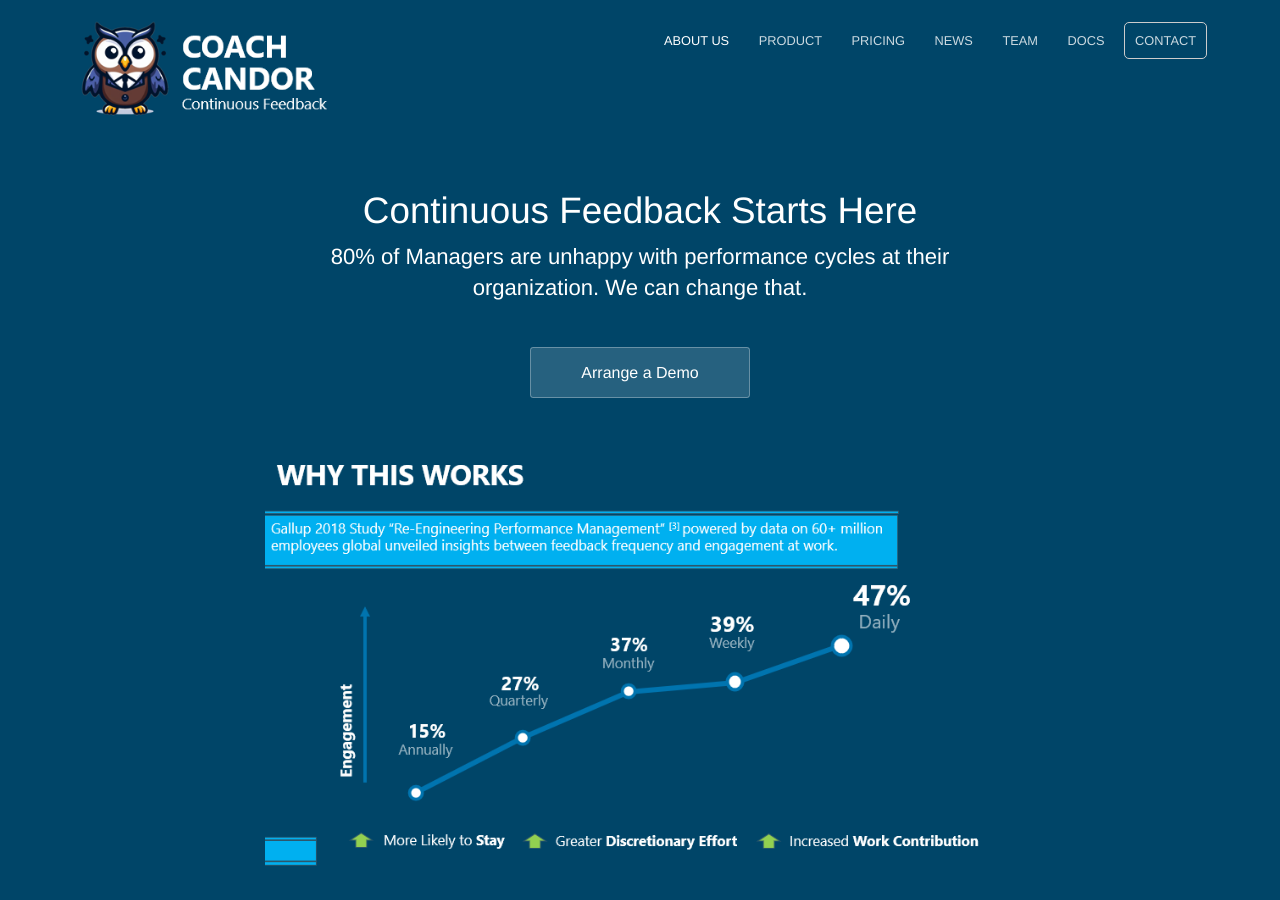
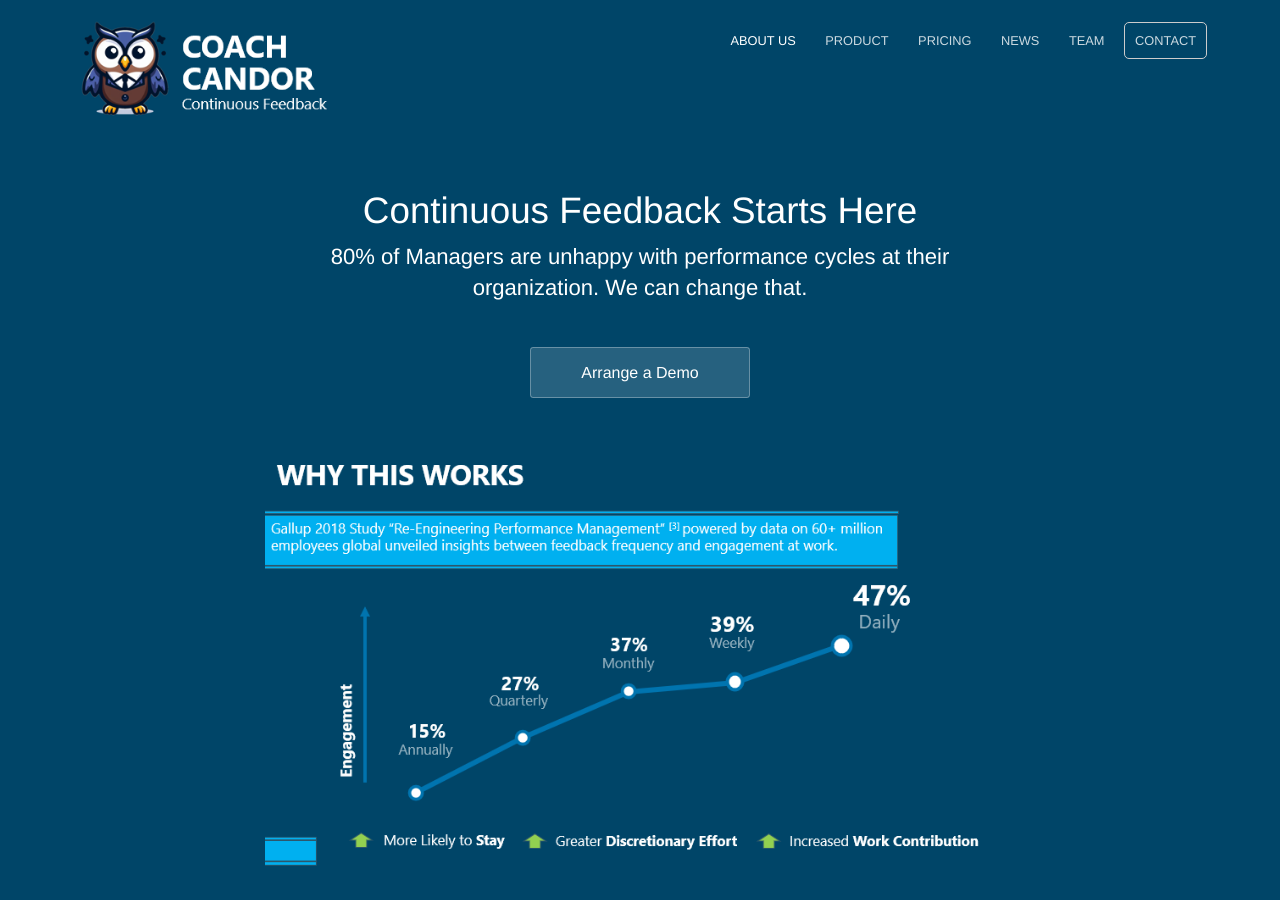
Before and after one commit to coachcandor/coachcandor.github.io, a Jekyll site: the page built from index.html, in a window 1280 px wide and 900 px high. Built offline with Jekyll 4.4.1, drawn with Linux system fonts in a browser that asks for light colours; nearby versions of some CDN libraries.

Commit message:
remove docs for now

```diff
--- a/_data/navigation.yml
+++ b/_data/navigation.yml
@@ -18,10 +18,6 @@
   link: /about/
   new_window: false
   highlight: false
-- name: Docs
-  link: /user-guides/
-  new_window: false
-  highlight: false
 - name: Contact
   link: /contact/
   new_window: false
```
